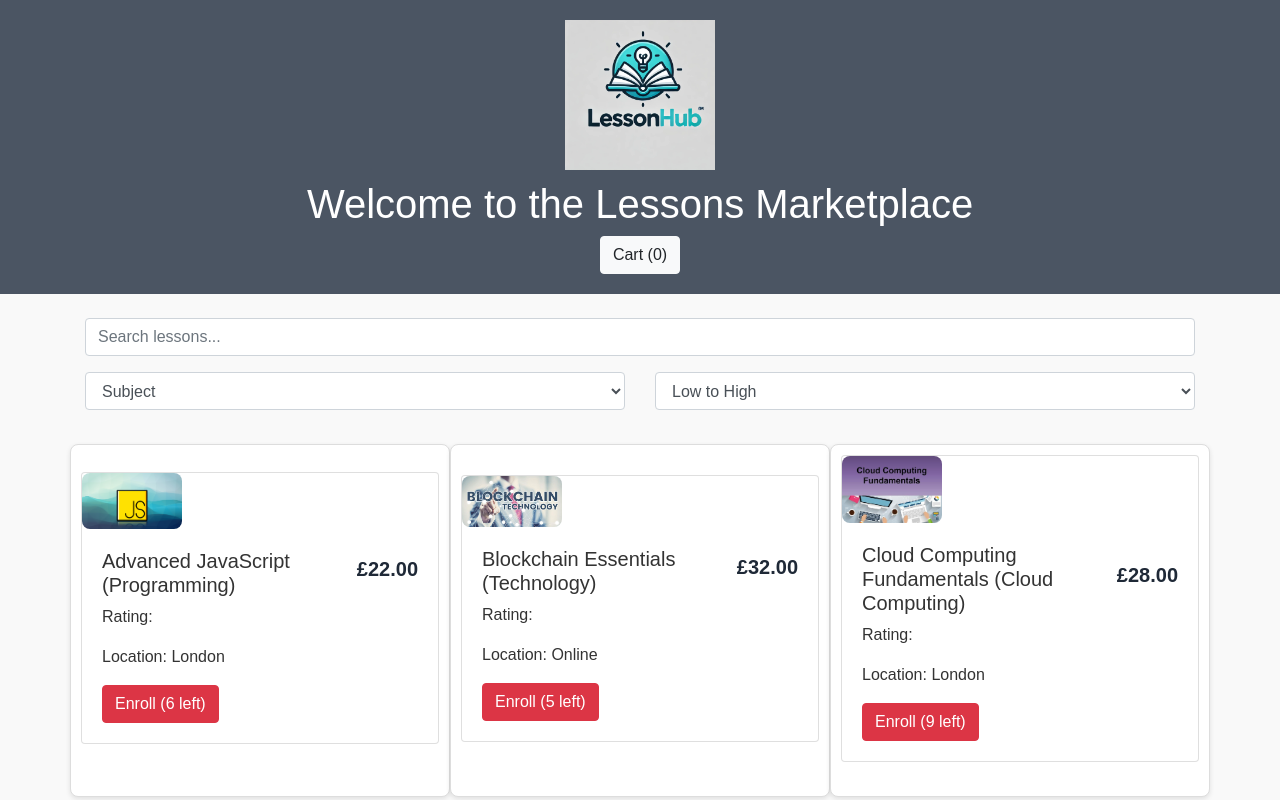
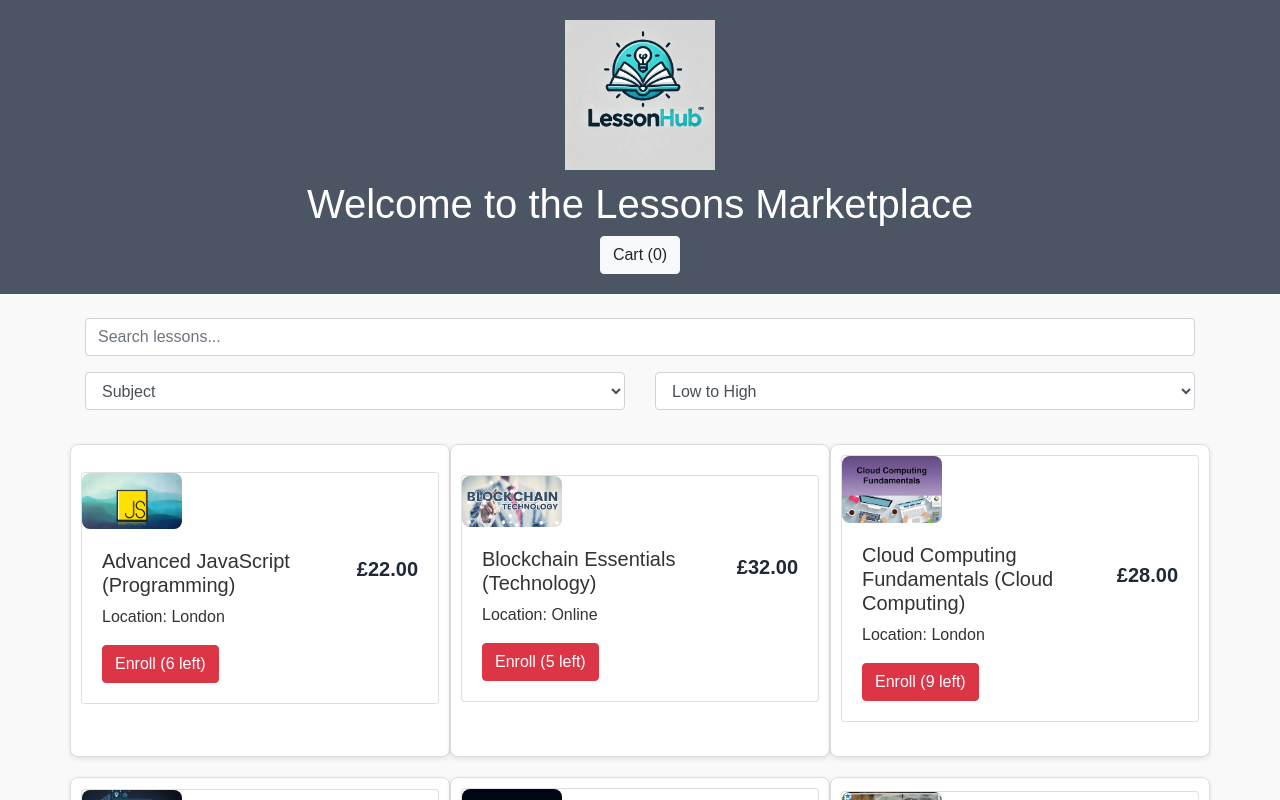
Before and after one commit to PeterFasae/coursework, a Vue app: page / in a window 1280 px wide. Shown: the top 800 px of the page. Built offline with nearby package versions, Linux system fonts and the light colour scheme.

Commit message:
some minor adjustment

```diff
--- a/src/App.vue
+++ b/src/App.vue
@@ -2,7 +2,6 @@
 import { ref, computed, reactive, watch } from 'vue';
 import { lessons as lessonData } from './lessons.js';
 import './styles.css';
-
 
 const lessons = ref(lessonData);
 const cart = ref([]);
@@ -95,7 +94,6 @@ const filteredAndSortedLessons = computed(() => {
         <select class="form-control" v-model="sortOption.attribute">
           <option value="subject">Subject</option>
           <option value="price">Price</option>
-          <option value="rating">Rating</option>
           <option value="location">Location</option>
           <option value="slots">Slots</option>
         </select>
@@ -117,7 +115,6 @@ const filteredAndSortedLessons = computed(() => {
               <h5 class="card-subject">{{ lesson.subject }} ({{ lesson.category }})</h5>
               <p class="price">£{{ lesson.price.toFixed(2) }}</p>
             </div>
-            <p>Rating: {{ lesson.rating }}</p>
             <p>Location: {{ lesson.location }}</p>
             <button class="btn btn-danger" @click="addToCart(lesson)" :disabled="!lesson.slots">
               Enroll ({{ lesson.slots }} left)
--- a/src/styles.css
+++ b/src/styles.css
@@ -78,7 +78,6 @@ button:hover {
   margin-top: 10px;
 }
 
-/* Cart Actions */
 .cart-actions {
   display: flex;
   justify-content: space-between;
```
